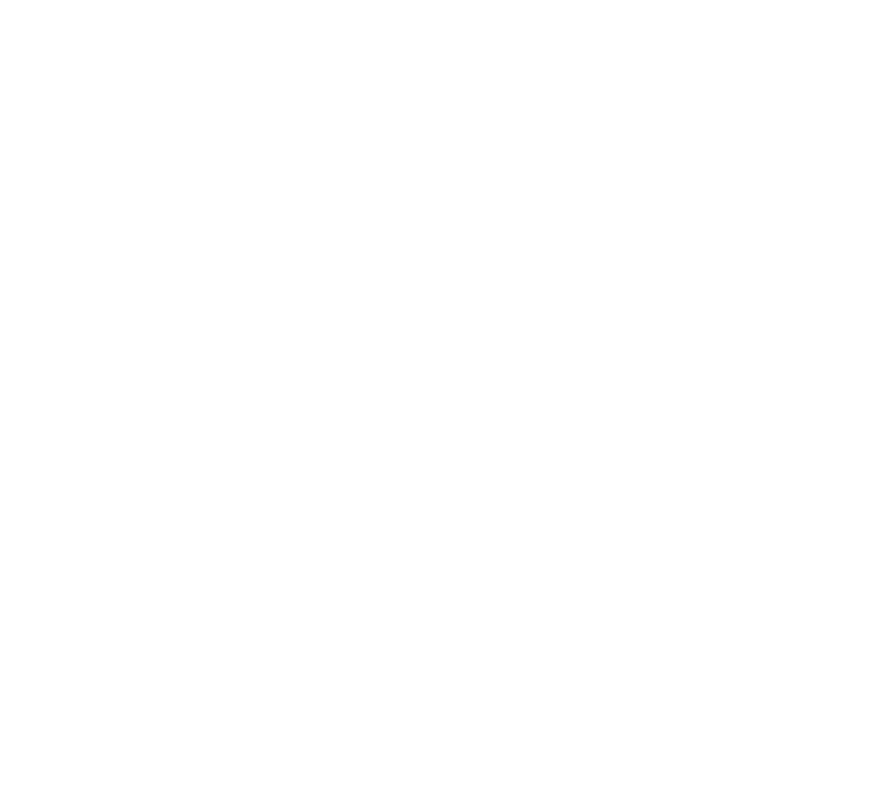
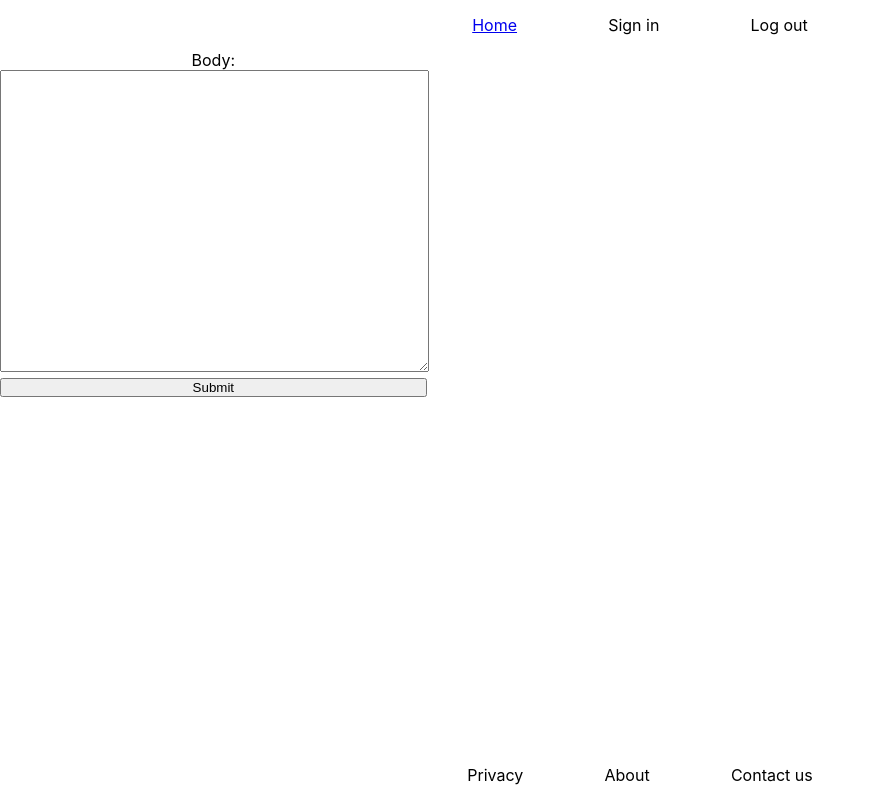
Before and after one commit to CameronStAmant/blog-api-admin-view, a React (Create React App) app: page /posts/1/comments/1/edit in a window 1280 px wide. Shown: the whole page, without its empty margins (0-875 px from the left). Built offline with nearby package versions, Linux system fonts and the light colour scheme; no server answers.

Commit message:
Add comment edit process

```diff
--- a/src/Routes.js
+++ b/src/Routes.js
@@ -3,6 +3,7 @@
 import App from './App';
 import PostDetails from './components/PostDetails';
 import PostForm from './components/PostForm';
+import CommentForm from './components/CommentForm';
 
 const Routes = () => {
   return (
@@ -11,6 +12,11 @@
         <Route exact path="/" component={App} />
         <Route exact path="/posts/:id" component={PostDetails} />
         <Route exact path="/posts/:id/edit" component={PostForm} />
+        <Route
+          exact
+          path="/posts/:id/comments/:commentId/edit"
+          component={CommentForm}
+        />
       </Switch>
     </BrowserRouter>
   );
--- /dev/null
+++ b/src/components/CommentForm.css
@@ -0,0 +1,24 @@
+.commentForm {
+  grid-area: main;
+  display: grid;
+  grid-template-columns: repeat(6, 1fr);
+  grid-template-areas:
+    '. . title title . .'
+    'form form form form form form';
+}
+
+.commentForm h3 {
+  grid-area: title;
+}
+
+form {
+  grid-area: form;
+}
+
+form input {
+  width: 100%;
+}
+
+form textarea {
+  width: 100%;
+}
--- /dev/null
+++ b/src/components/CommentForm.js
@@ -0,0 +1,67 @@
+import Layout from './Layout';
+import './CommentForm.css';
+import { useParams, Redirect } from 'react-router-dom';
+import React, { useState, useEffect } from 'react';
+
+const CommentForm = () => {
+  const [commentBody, setCommentBody] = useState(null);
+  const [redirect, setRedirect] = useState(false);
+  const { id, commentId } = useParams();
+
+  const handleSubmit = (e) => {
+    e.preventDefault();
+    const requestOptions = {
+      method: 'PUT',
+      headers: { 'Content-Type': 'application/json' },
+      body: JSON.stringify({ body: commentBody }),
+    };
+    fetch(
+      'http://localhost:3000/posts/' + id + '/comments/' + commentId,
+      requestOptions
+    ).then(setRedirect(true));
+  };
+
+  useEffect(() => {
+    const fetchCommentDetails = async () => {
+      const response = await fetch(
+        'http://localhost:3000/posts/' +
+          id +
+          '/comments/' +
+          commentId +
+          '/edit',
+        {
+          mode: 'cors',
+        }
+      );
+      const data = await response.json();
+      const item = data.comment;
+      setCommentBody(item.body);
+    };
+    fetchCommentDetails();
+  }, [id]);
+
+  return (
+    <Layout>
+      {redirect === true && (
+        <Redirect
+          from="/posts/:id/comments/:commentId/edit"
+          to={'/posts/' + id}
+        />
+      )}
+      <div className="commentEditForm">
+        <form onSubmit={handleSubmit}>
+          <label>Body: </label>
+          <br />
+          <textarea
+            name="body"
+            value={commentBody ? commentBody : ''}
+            onChange={(e) => setCommentBody(e.target.value)}
+          />
+          <input type="submit" value="Submit" />
+        </form>
+      </div>
+    </Layout>
+  );
+};
+
+export default CommentForm;
--- a/src/components/Comments.js
+++ b/src/components/Comments.js
@@ -3,25 +3,19 @@
 
 const Comments = (props) => {
   const [comments, setComments] = useState([]);
+  const [editComment, setEditComment] = useState(null);
 
   const handleDelete = (commentId) => {
     const requestOptions = {
       method: 'DELETE',
       headers: { 'Content-Type': 'application/json' },
     };
-    console.log(commentId);
     fetch(
       'http://localhost:3000/posts/' + props.postid + '/comments/' + commentId,
       requestOptions
     );
   };
-
   useEffect(() => {
-    // const fetchPost = async () => {
-    //   const post = Post.findById(props.id).exec();
-    //   console.log(post);
-    // };
-    // fetchPost();
     const fetchComments = async () => {
       const response = await fetch(
         'http://localhost:3000/posts/' + props.postid + '/comments',
@@ -32,20 +26,36 @@
       const data = await response.json();
 
       for (const comment of data.comments) {
-        const element = (
-          <div className="commentLayout">
+        let element;
+        if (editComment === comment._id) {
+          element = <p>TEST</p>;
+        } else {
+          element = (
+            <div className="commentLayout" id={comment._id} key={comment._id}>
               <h4 className="commentAuthor">{comment.author.username}</h4>
               <p className="commentTimestamp">{comment.timestamp}</p>
               <p className="commentBody">{comment.body}</p>
+              <div className="modifyComment">
                 <form
-              className="modifyComment"
-              onSubmit={() => handleDelete(comment._id)}
+                  action={
+                    'http://localhost:3002/posts/' +
+                    props.postid +
+                    '/comments/' +
+                    comment._id +
+                    '/edit'
+                  }
                 >
+                  <input type="submit" value="Edit" />
+                </form>
+                <form onSubmit={() => handleDelete(comment._id)}>
                   <input type="submit" value="Delete" />
                 </form>
+              </div>
+
               <br />
             </div>
           );
+        }
         setComments((comments) => [...comments, element]);
       }
     };
--- a/src/components/PostForm.js
+++ b/src/components/PostForm.js
@@ -25,7 +25,6 @@
       const response = await fetch('http://localhost:3000/posts/' + id, {
         mode: 'cors',
       });
-      console.log('here');
       const data = await response.json();
       const item = data.post;
       setPostTitle(item.title);
```
Lines whose indentation alone changed are shown as unchanged.
